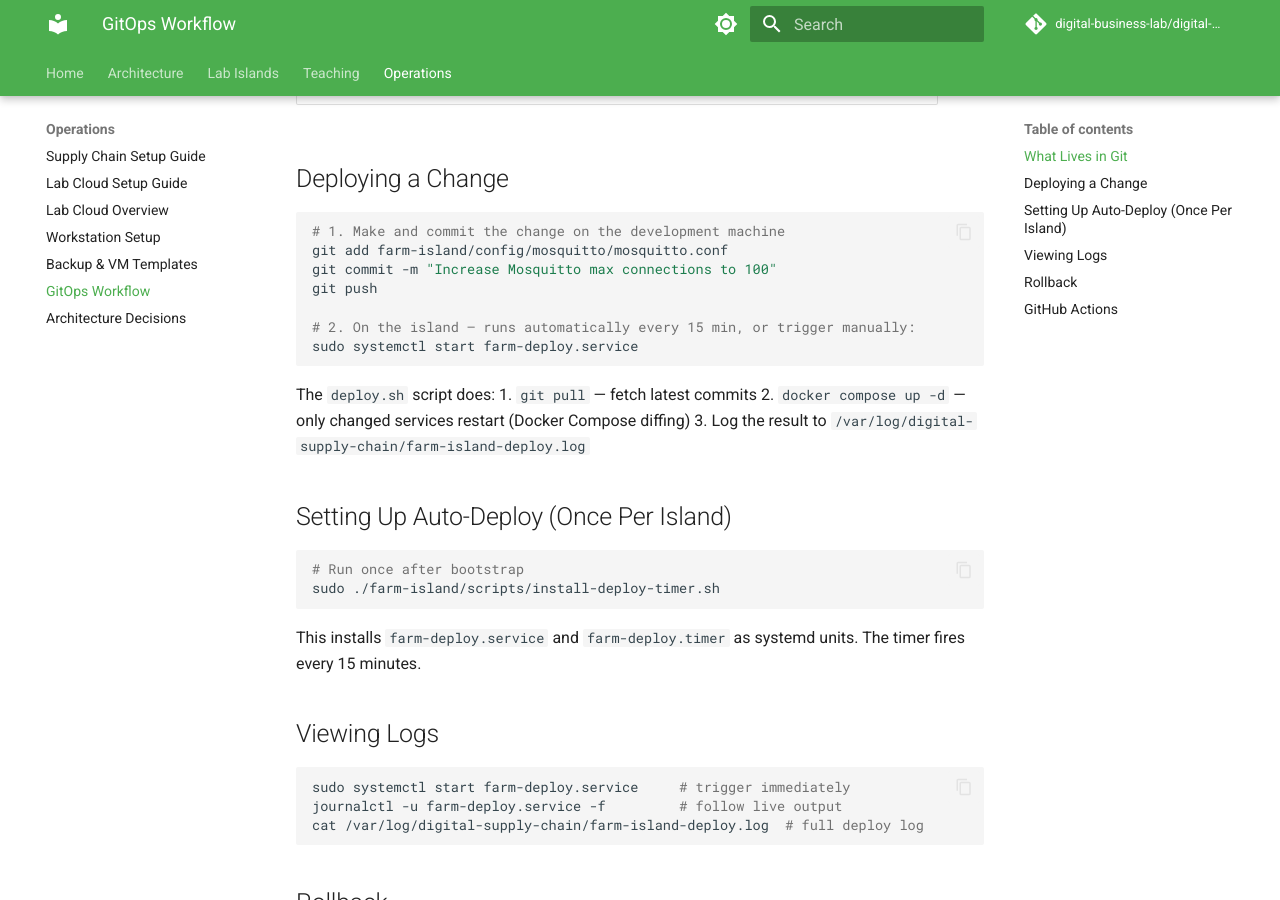
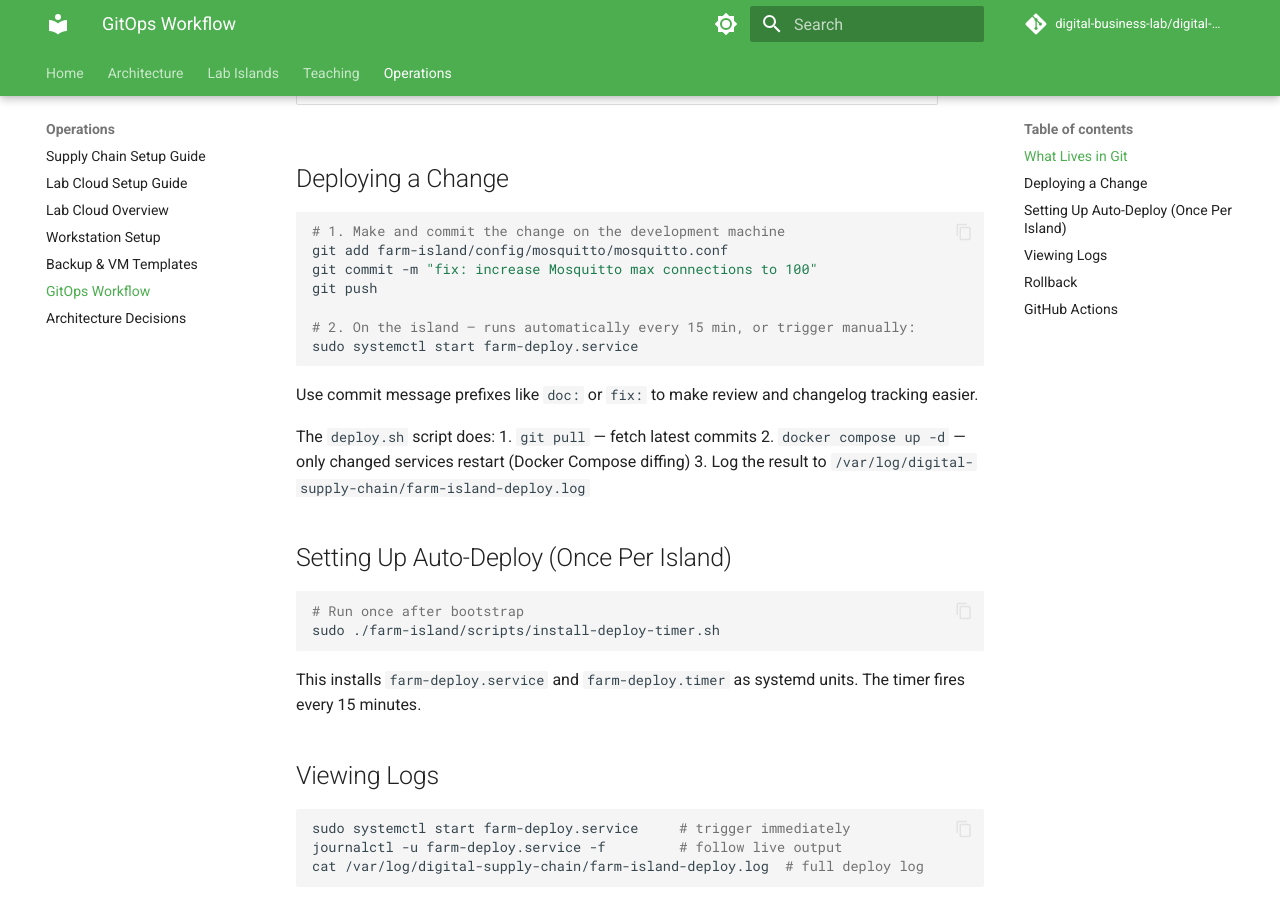
Before and after one commit to digital-business-lab/digital-supply-chain, an MkDocs documentation site: the page built from docs/operations/gitops.md, in a window 1280 px wide and 900 px high, scrolled down 473 px. Built offline with MkDocs 1.6.1 and Material for MkDocs 9.7.7, drawn with Linux system fonts in a browser that asks for light colours; comment, search, counter and statistics services are not loaded.

Commit message:
Document commit prefix guidance in GitOps workflow

````diff
--- a/docs/operations/gitops.md
+++ b/docs/operations/gitops.md
@@ -15,12 +15,14 @@ All configuration, compose files, and scripts are versioned in this repository.
 ```bash
 # 1. Make and commit the change on the development machine
 git add farm-island/config/mosquitto/mosquitto.conf
-git commit -m "Increase Mosquitto max connections to 100"
+git commit -m "fix: increase Mosquitto max connections to 100"
 git push
 
 # 2. On the island — runs automatically every 15 min, or trigger manually:
 sudo systemctl start farm-deploy.service
 ```
+
+Use commit message prefixes like `doc:` or `fix:` to make review and changelog tracking easier.
 
 The `deploy.sh` script does:
 1. `git pull` — fetch latest commits
````
